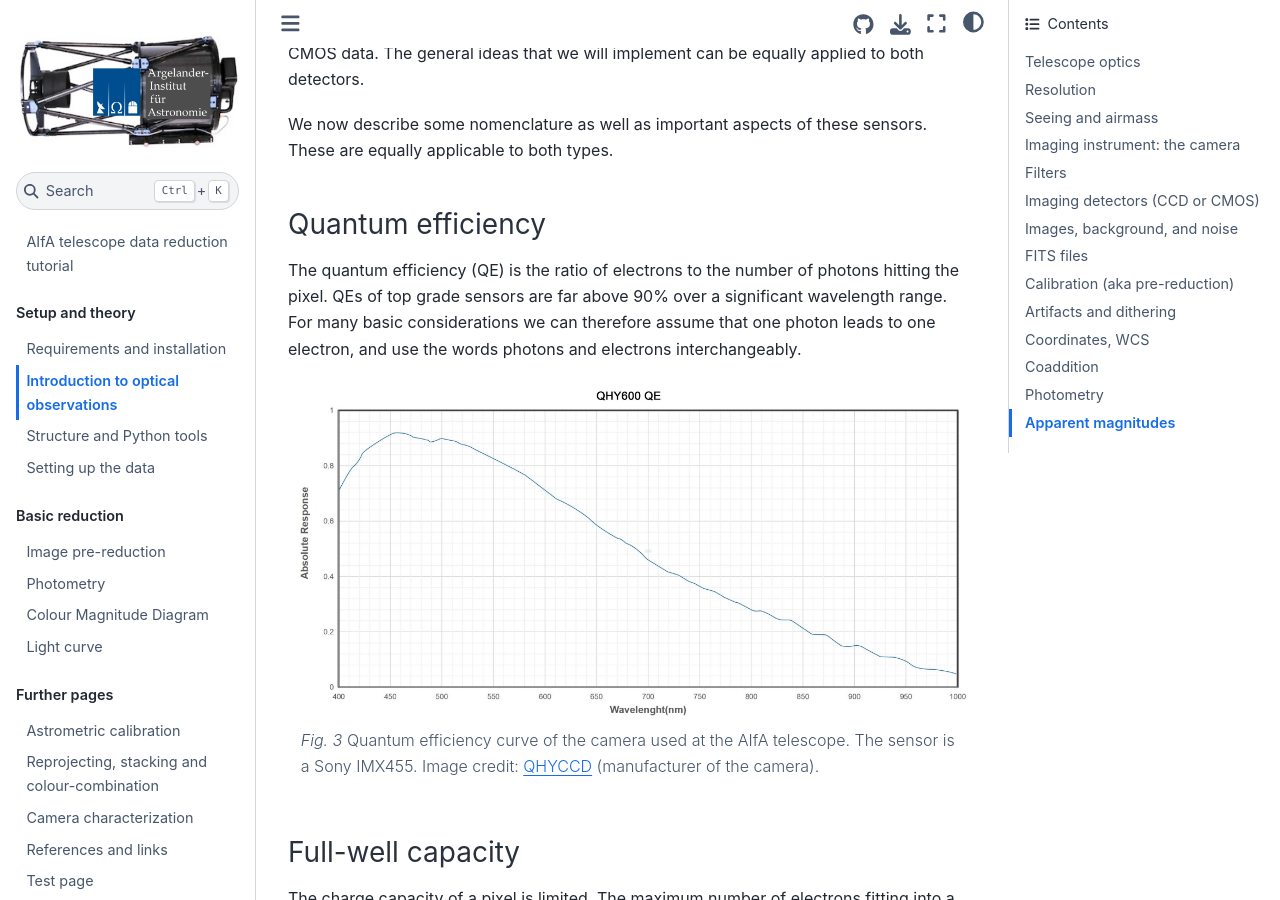
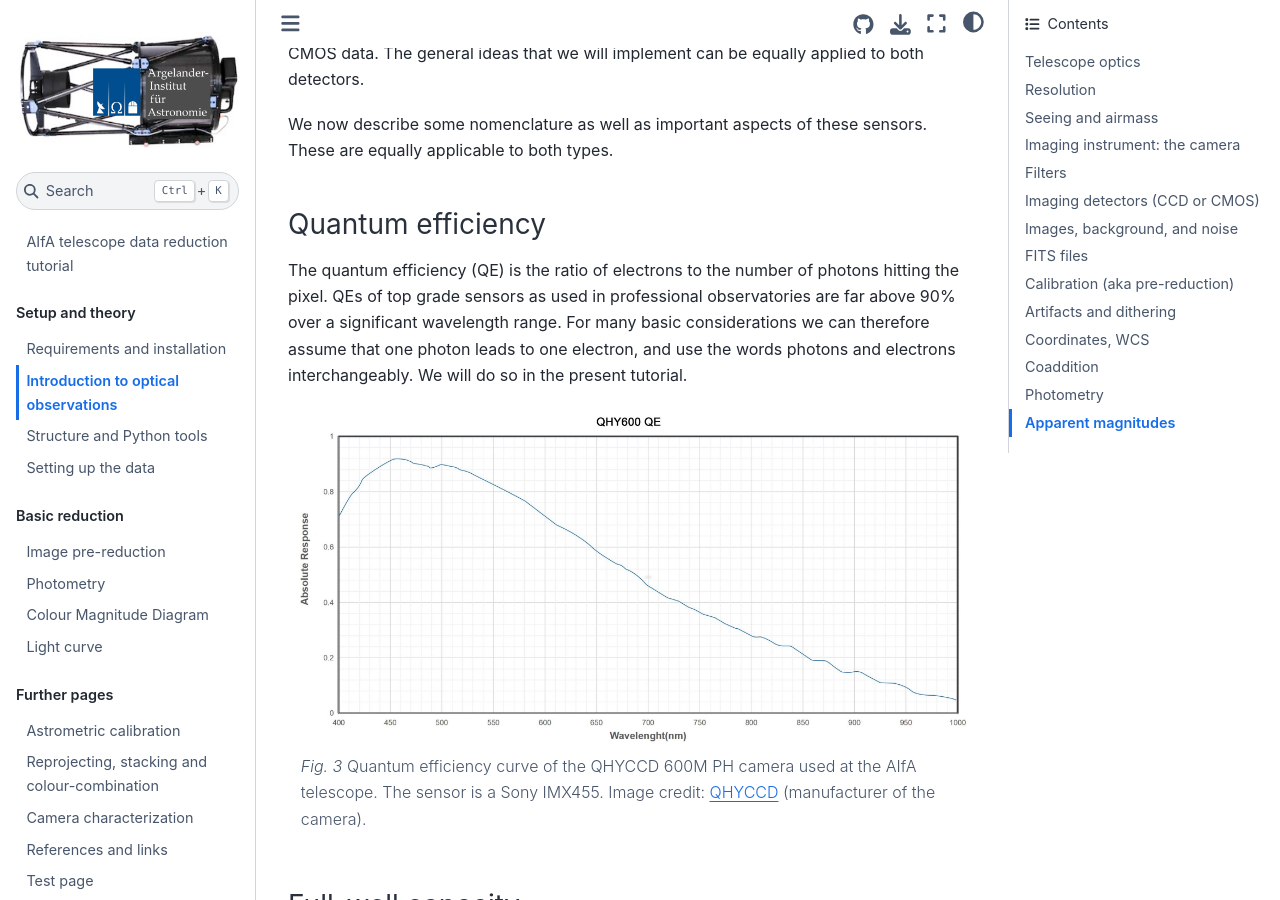
Before and after one commit to aifatelescope/datared, a Jupyter Book: the page built from book/background-info.md, in a window 1280 px wide and 900 px high, scrolled down 4624 px. Built offline with Jupyter Book 1.0.4 settings and Sphinx 7.4.7 and the Sphinx Book theme 1.1.4, drawn with Linux system fonts in a browser that asks for light colours.

Commit message:
better QE text

````diff
--- a/book/background-info.md
+++ b/book/background-info.md
@@ -96,14 +96,14 @@ We now describe some nomenclature as well as important aspects of these sensors.
 
 ### Quantum efficiency
 
-The quantum efficiency (QE) is the ratio of electrons to the number of photons hitting the pixel. QEs of top grade sensors are far above 90% over a significant wavelength range. For many basic considerations we can therefore assume that one photon leads to one electron, and use the words photons and electrons interchangeably.
+The quantum efficiency (QE) is the ratio of electrons to the number of photons hitting the pixel. QEs of top grade sensors as used in professional observatories are far above 90% over a significant wavelength range. For many basic considerations we can therefore assume that one photon leads to one electron, and use the words photons and electrons interchangeably. We will do so in the present tutorial.
 
 ```{figure} ./figures/QHY600_QE_curve.jpg
 ---
 width: 100%
 name: qe_curve
 ---
-Quantum efficiency curve of the camera used at the AIfA telescope. The sensor is a Sony IMX455. Image credit: [QHYCCD](https://www.qhyccd.com/astronomical-camera-qhy600/) (manufacturer of the camera).
+Quantum efficiency curve of the QHYCCD 600M PH camera used at the AIfA telescope. The sensor is a Sony IMX455. Image credit: [QHYCCD](https://www.qhyccd.com/astronomical-camera-qhy600/) (manufacturer of the camera).
 ```
 
 
````
